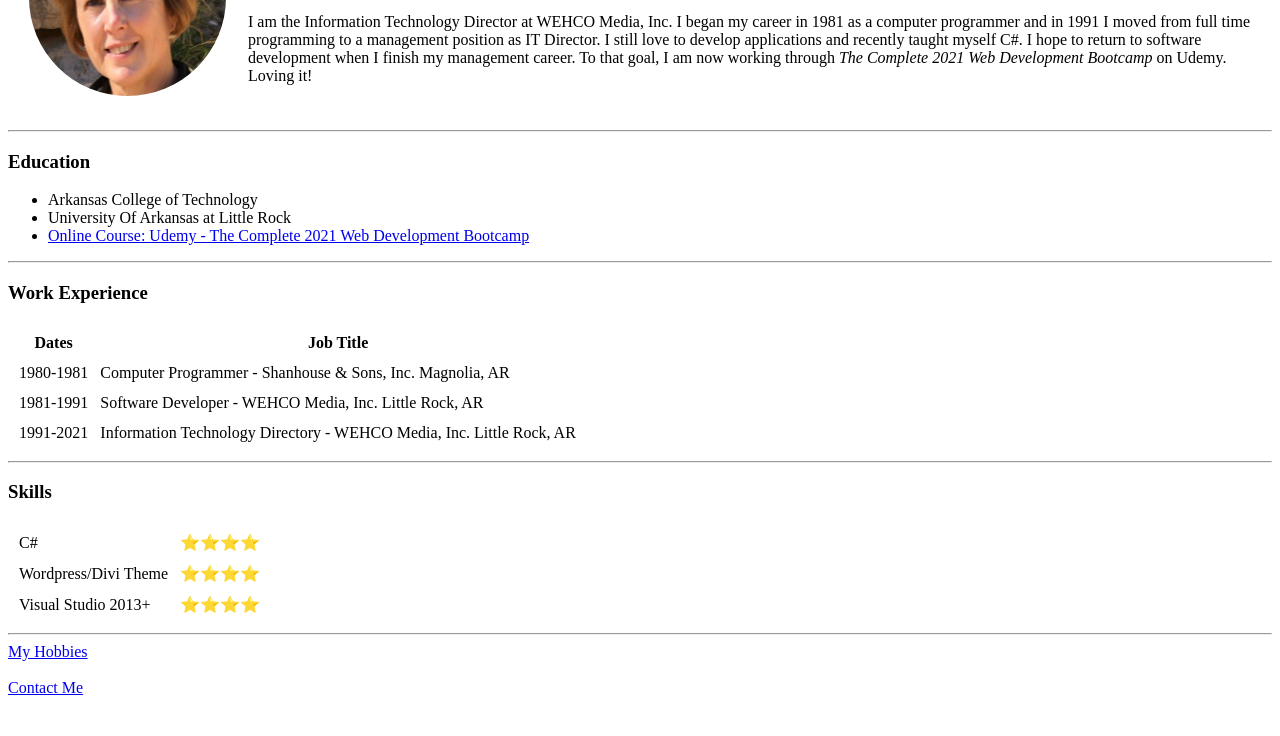
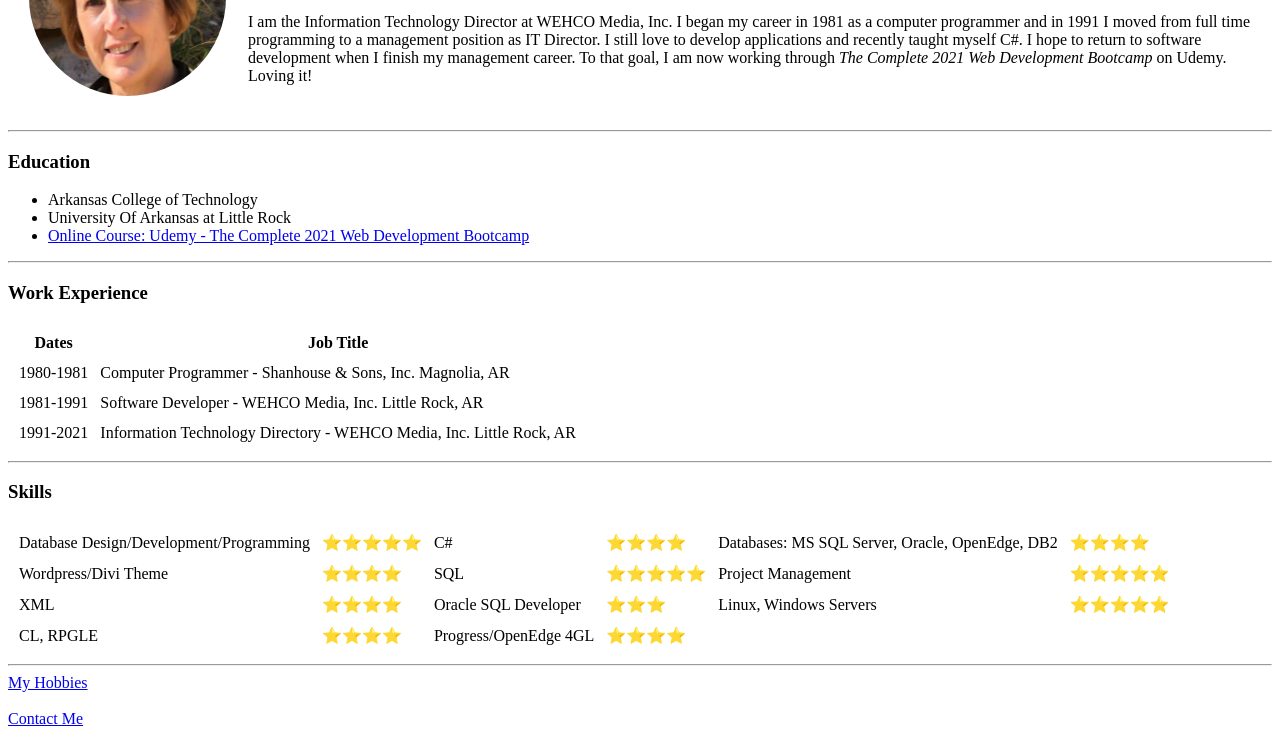
Before and after one commit to judynethercutt/resume, a plain HTML site: page index.html in a window 1280 px wide. Shown: the part 130-866 px from the top of the page. Before the commit the page ends 835 px from the top, so only its background shows below. Drawn offline with Linux system fonts and the light colour scheme.

Commit message:
Add files via upload

```diff
--- a/index.html
+++ b/index.html
@@ -57,17 +57,35 @@
   <h3>Skills</h3>
   <table cellspacing="10">
     <tr>
+      <td>Database Design/Development/Programming</td>
+      <td>⭐⭐⭐⭐⭐</td>
       <td>C#</td>
+      <td>⭐⭐⭐⭐</td>
+      <td>Databases: MS SQL Server, Oracle, OpenEdge, DB2</td>
       <td>⭐⭐⭐⭐</td>
     </tr>
     <tr>
       <td>Wordpress/Divi Theme</td>
       <td>⭐⭐⭐⭐</td>
+      <td>SQL</td>
+      <td>⭐⭐⭐⭐⭐</td>
+      <td>Project Management</td>
+      <td>⭐⭐⭐⭐⭐</td>
     </tr>
-      <tr>
-        <td>Visual Studio 2013+</td>
-        <td>⭐⭐⭐⭐</td>
-      </tr>
+    <tr>
+      <td>XML</td>
+      <td>⭐⭐⭐⭐</td>
+      <td>Oracle SQL Developer</td>
+      <td>⭐⭐⭐</td>
+      <td>Linux, Windows Servers</td>
+      <td>⭐⭐⭐⭐⭐</td>
+    </tr>
+    <tr>
+      <td>CL, RPGLE</td>
+      <td>⭐⭐⭐⭐</td>
+      <td>Progress/OpenEdge 4GL</td>
+      <td>⭐⭐⭐⭐</td>
+    </tr>
     </table>
     <hr>
     <a href="hobbies.html">My Hobbies</a>
```
